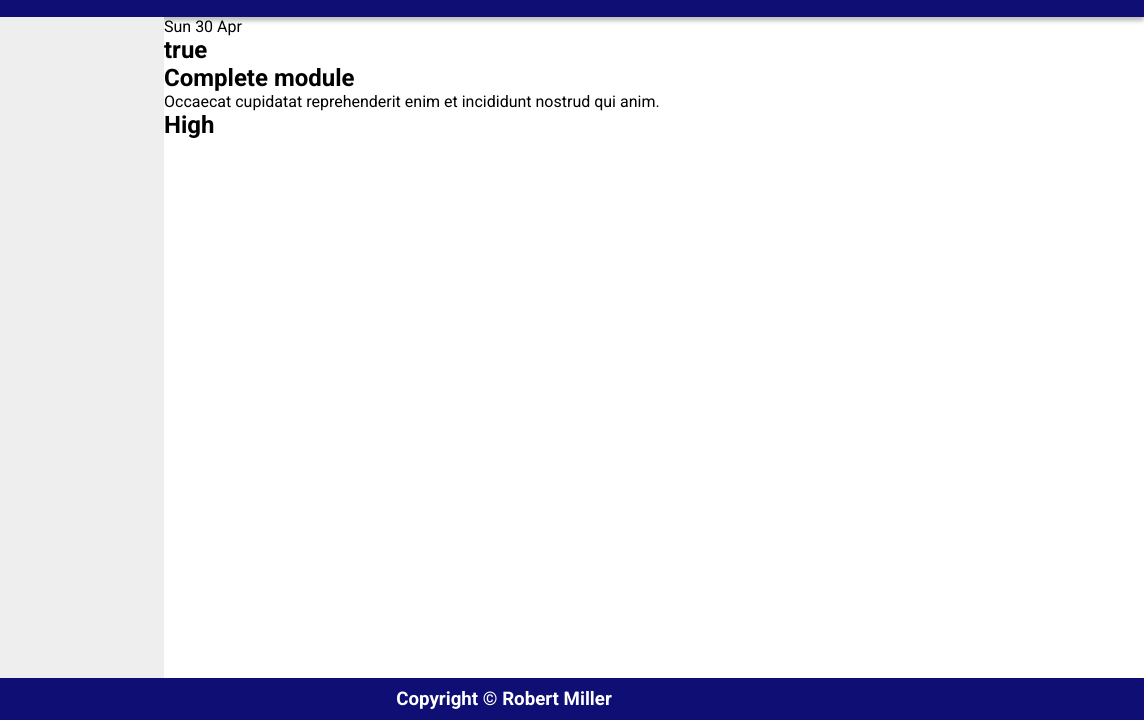
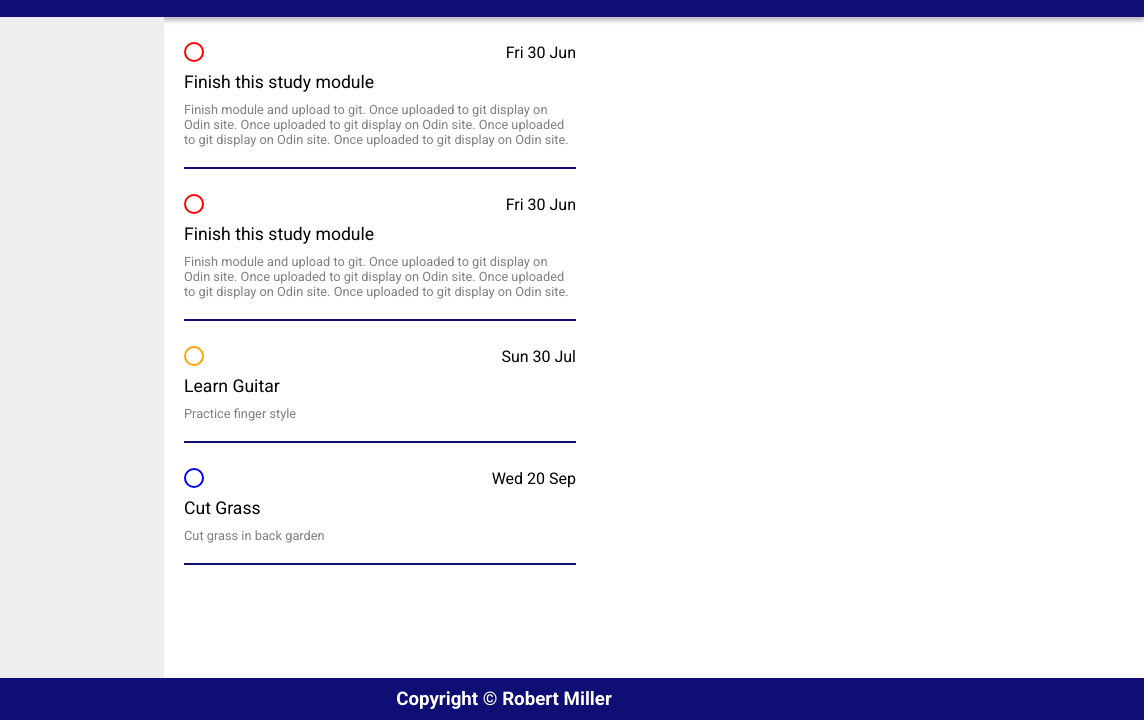
Before and after one commit to milliani85/todo-list, a website built with webpack: page dist/index.html in a window 1280 px wide. Shown: the part 80-800 px from the top of the page, 136-1280 px from the left. Built offline with nearby package versions, Linux system fonts and the light colour scheme.

Commit message:
﻿Add styling, priority color, and complete functionality to displayTodo
- Added styling to the displayTodo function for better visual presentation of todo items.
- Implemented a function that changes the color of the complete todo button based on the priority of the todo item.
- Added an option to click the complete todo button, which triggers the removal of the todo item.

```diff
--- a/src/index.js
+++ b/src/index.js
@@ -2,25 +2,17 @@ import { createProject } from "./project";
 import { createTodo } from "./todo";
 import { displayTodo } from "./ui";
 
-const todo1 = new createTodo('Complete course', 'Complete module', 'Occaecat cupidatat reprehenderit enim et incididunt nostrud qui anim.', '2023-04-30', 'kokookkokok', 'High');
-console.log(todo1);
-todo1.toggleCompletion();
-console.log(todo1);
-
-todo1.projectTitle = 'new';
-console.log(todo1);
+const todo1 = new createTodo('Complete course', 'Finish this study module', 'Finish module and upload to git. Once uploaded to git display on Odin site. Once uploaded to git display on Odin site. Once uploaded to git display on Odin site. Once uploaded to git display on Odin site. ', '2023-06-30', 'kokookkokok', 'High');
+const todo2 = new createTodo('Complete course', 'Learn Guitar', 'Practice finger style', '2023-07-30', 'kokookkokok', 'Medium');
+const todo3 = new createTodo('Complete course', 'Cut Grass', 'Cut grass in back garden', '2023-09-20', 'kokookkokok', 'Low');
 
 const project1 = new createProject('Hello', 12032021);
-console.log(project1);
+project1.addTodoToProject(todo1);
+todo1.projectTitle = 'Hello';
 
 
-project1.addTodoToProject(todo1);
-console.log(project1)
-
-todo1.projectTitle = 'Hello';
-
-project1.addTodoToProject(todo1);
-console.log(project1)
-console.table(project1.projectTodoList);
 
 displayTodo(todo1);
+displayTodo(todo1);
+displayTodo(todo2);
+displayTodo(todo3);
--- a/src/style.css
+++ b/src/style.css
@@ -75,3 +75,65 @@ nav > h5 {
   color: rgb(95, 95, 95);
   padding: 40px 0 0 35px;
 }
+
+.todo-container {
+  width: 40%;
+  margin: 25px 0 25px 20px;
+  border-bottom: 2px solid rgb(14, 14, 117);
+  position: relative;
+}
+
+.todo-title {
+  font-weight: 300;
+  font-size: 1.1rem;
+  padding: 10px 0 10px 0;
+}
+
+.todo-description {
+  font-weight: 100;
+  font-size: 0.8rem;
+  color: rgb(129, 127, 127);
+  padding-bottom: 20px;
+}
+
+/* .todo-priority {
+  padding: 10px 0 5px 0;
+  font-weight: 100;
+  font-size: 0.8rem;
+  position: absolute;
+  bottom: 0;
+  right: 0;
+} */
+
+.todo-is-complete {
+  display: inline-flex;
+  width: 20px;
+  height: 20px;
+  border-radius: 50%;
+  margin-right: 10px;
+  border: 2px solid;
+  box-sizing: border-box;
+}
+
+.high-priority {
+  border-color: red;
+}
+
+.medium-priority {
+  border-color: orange;
+}
+
+.low-priority {
+  border-color: blue;
+}
+
+.todo-is-complete:hover {
+  border: 2px solid green;
+  background-color: green;
+}
+
+.upper-container {
+  display: flex;
+  justify-content: space-between;
+  align-items: center;
+}
--- a/src/todo.js
+++ b/src/todo.js
@@ -9,5 +9,15 @@ export class createTodo extends createProject {
         this.notes = notes;
         this.priority = priority;
         this.isComplete = false;
+
+        if (!this.constructor.todos) {
+            this.constructor.todos = [];
+        }
+
+        this.constructor.todos.push(this);
+    }
+
+    static ArrayOfAllTodos() {
+        return this.todos;
     }
 }
--- a/src/ui.js
+++ b/src/ui.js
@@ -1,18 +1,29 @@
 import { format } from 'date-fns';
+import { createTodo } from './todo';
 
 function displayTodo(todo) {
-    const todoContainer = document.querySelector('.todo-container');
+    const mainContainer = document.querySelector('.main-section');
+
+    const todoContainer = document.createElement('div');
+    todoContainer.classList.add('todo-container');
+    mainContainer.appendChild(todoContainer);
+
+    const upperContainer = document.createElement('div');
+    upperContainer.classList.add('upper-container');
+    todoContainer.appendChild(upperContainer);
+
+    const isComplete = document.createElement('span');
+    isComplete.classList.add('todo-is-complete');
+    isComplete.addEventListener('click', () => {
+        todoContainer.remove();
+        });
+    upperContainer.appendChild(isComplete);
 
     const todoDueDate = document.createElement('time');
     todoDueDate.classList.add('todo-due-date');
     todoDueDate.setAttribute('datetime', todo.dueDate.toISOString());
     todoDueDate.innerHTML = format(todo.dueDate, 'EEE d MMM');
-    todoContainer.appendChild(todoDueDate);
-
-    const isComplete = document.createElement('h2');
-    isComplete.classList.add('todo-is-complete');
-    isComplete.textContent = todo.isComplete;
-    todoContainer.appendChild(isComplete);
+    upperContainer.appendChild(todoDueDate);
 
     const todoTitle = document.createElement('h2');
     todoTitle.classList.add('todo-title');
@@ -24,10 +35,22 @@ function displayTodo(todo) {
     todoDescription.textContent = todo.description;
     todoContainer.appendChild(todoDescription);
 
-    const priority = document.createElement('h2');
-    priority.classList.add('todo-priority');
-    priority.textContent = todo.priority;
-    todoContainer.appendChild(priority);
+    function priorityColor() {
+        if (todo.priority === 'High') {
+            isComplete.classList.add('high-priority');
+        } else if (todo.priority === 'Medium') {
+            isComplete.classList.add('medium-priority');
+        } else if (todo.priority === 'Low') {
+            isComplete.classList.add('low-priority');
+        }
+    }
+
+    priorityColor();
+
+    // const priority = document.createElement('h2');
+    // priority.classList.add('todo-priority');
+    // priority.textContent = todo.priority;
+    // todoContainer.appendChild(priority);
 
     // const todoNotes = document.createElement('p');
     // todoNotes.classList.add('todo-notes');
```
Also changed, not shown: commit.txt (+4 -4 lines), dist/bundle.js, dist/index.html, 2 other files.
